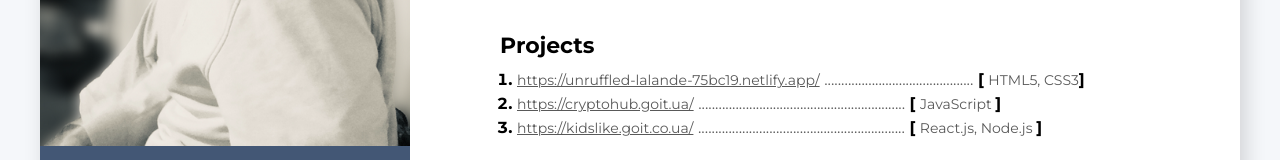
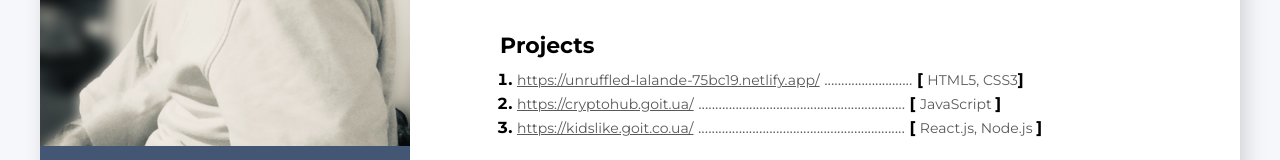
Before and after one commit to kos-d/my-resume, a plain HTML site: page index.html in a window 1280 px wide. Shown: the part 437-597 px from the top of the page. Drawn offline with Linux system fonts and the light colour scheme.

Commit message:
Modify dots_2

```diff
--- a/index.html
+++ b/index.html
@@ -86,7 +86,7 @@
                 <ol>
                     <li class="projects-item">
                         <a class="projects-link" href="https://unruffled-lalande-75bc19.netlify.app/">https://unruffled-lalande-75bc19.netlify.app/</a>
-                        <span class="dots">............................................</span>
+                        <span class="dots">..........................</span>
                         <span><b>[</b> <span class="tech-name">HTML5, CSS3</span><b>]</b></span>
                     </li>
                     <li class="projects-item">
```
